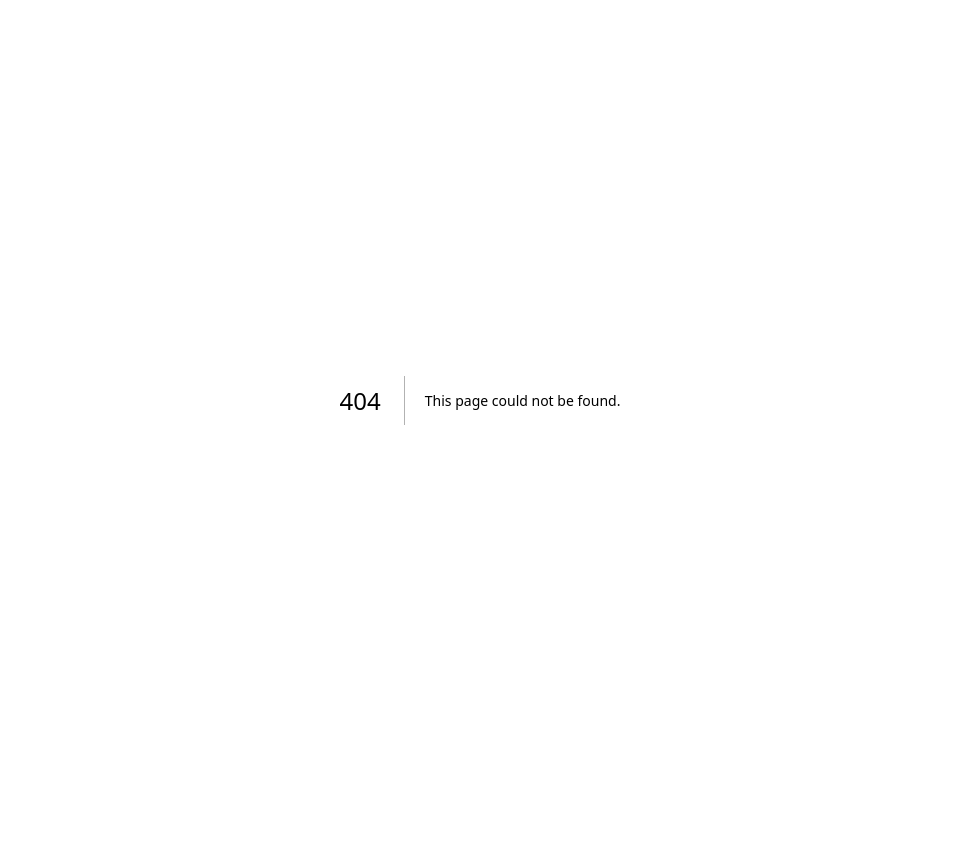
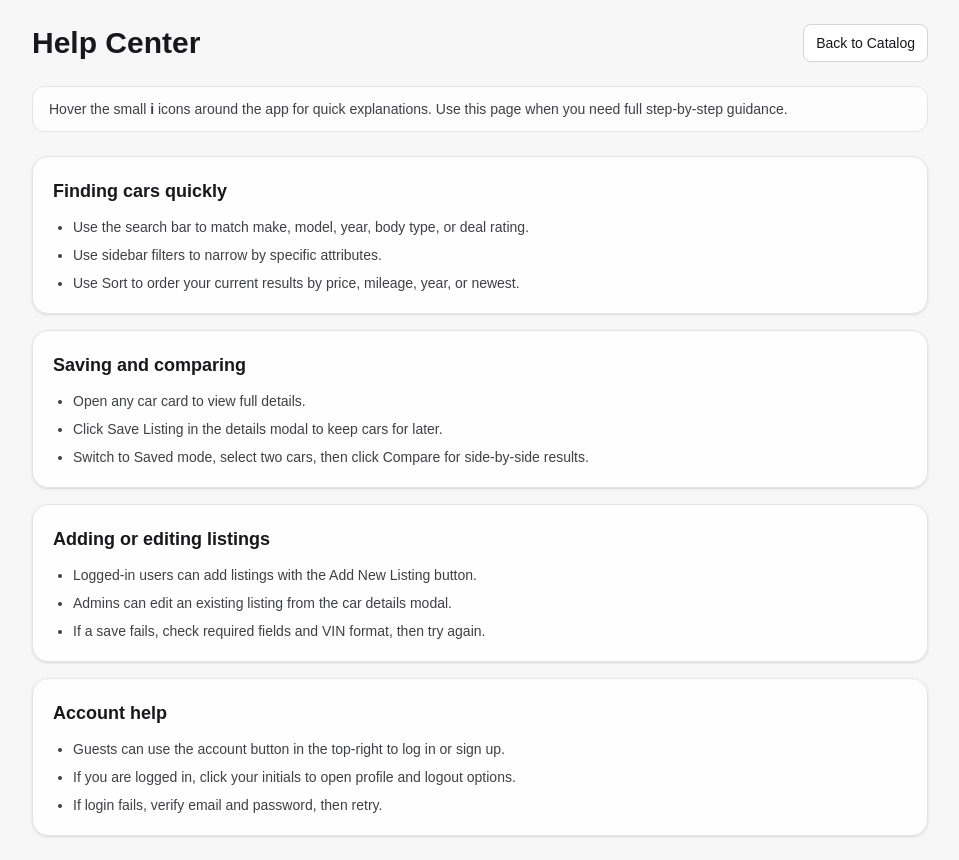
Before and after one commit to ConnorGodden/SyntaxSurgeon-CarCatalog, a Next.js app: page /help in a window 1280 px wide. Before the commit this address had no page. Shown: the whole page, without its empty margins (160-1119 px from the left). Before the commit the page ends 800 px from the top, so only its background shows below. Built offline with nearby package versions, Linux system fonts and the light colour scheme.

Commit message:
Improve user help UX with contextual tooltips and help page

```diff
--- a/app/components/CarCatalog.tsx
+++ b/app/components/CarCatalog.tsx
@@ -21,6 +21,7 @@ import AddListingForm from "./AddListingForm";
 import UserBox from "./UserBox";
 import CarCompareModal from "./CarCompareModal";
 import CarDetailsModal from "./CarDetailsModal";
+import InfoTooltip from "./InfoTooltip";
 
 const getSavedListingsKey = (userId: string | null) =>
   userId ? `saved_listings_v1_${userId}` : "saved_listings_v1_guest";
@@ -814,6 +815,12 @@ export default function CarCatalog({ currentUser }: { currentUser: SessionUser |
             )}
 
             <div className="flex items-center gap-3 self-start md:self-auto">
+              <Link
+                href="/help"
+                className="inline-flex items-center rounded-lg border border-zinc-200 bg-white px-3 py-2 text-sm font-medium text-zinc-700 transition hover:bg-zinc-50 dark:border-zinc-800 dark:bg-zinc-900 dark:text-zinc-200 dark:hover:bg-zinc-800"
+              >
+                Help
+              </Link>
               {showingCarsInterface && isLoggedIn && (
                 <button
                   type="button"
@@ -882,6 +889,14 @@ export default function CarCatalog({ currentUser }: { currentUser: SessionUser |
 
           {showingCarsInterface ? (
             <>
+              <div className="flex items-center gap-2 text-xs font-semibold uppercase tracking-[0.22em] text-zinc-500">
+                <span>Browse Controls</span>
+                <InfoTooltip
+                  text="Search and filter together for best results. Use Saved mode to manage favorites and compare two cars side by side."
+                  label="Browse controls help"
+                  align="left"
+                />
+              </div>
               <div className="flex flex-col gap-3 md:flex-row md:items-center md:justify-between md:gap-4">
                 <input
                   type="text"
@@ -1024,9 +1039,16 @@ export default function CarCatalog({ currentUser }: { currentUser: SessionUser |
                 <div className="rounded-2xl border border-emerald-200 bg-linear-to-r from-emerald-50 via-white to-sky-50 px-4 py-4 shadow-sm dark:border-emerald-900/40 dark:from-emerald-950/20 dark:via-zinc-900/80 dark:to-sky-950/20">
                   <div className="flex flex-col gap-2 md:flex-row md:items-center md:justify-between">
                     <div>
-                      <p className="text-xs font-semibold uppercase tracking-[0.24em] text-emerald-700 dark:text-emerald-300">
-                        Compare Saved Cars
-                      </p>
+                      <div className="flex items-center gap-2">
+                        <p className="text-xs font-semibold uppercase tracking-[0.24em] text-emerald-700 dark:text-emerald-300">
+                          Compare Saved Cars
+                        </p>
+                        <InfoTooltip
+                          text="Comparison works only in Saved mode. Select two saved cars, then click Compare to see side-by-side winners."
+                          label="How compare works"
+                          align="left"
+                        />
+                      </div>
                       <p className="mt-1 text-sm text-zinc-700 dark:text-zinc-200">
                         Select exactly two saved cars to open a side-by-side comparison with highlighted winners.
                       </p>
--- /dev/null
+++ b/app/components/InfoTooltip.tsx
@@ -0,0 +1,37 @@
+type InfoTooltipProps = {
+  text: string;
+  label?: string;
+  className?: string;
+  align?: "center" | "left" | "right";
+};
+
+export default function InfoTooltip({
+  text,
+  label = "More info",
+  className = "",
+  align = "center",
+}: InfoTooltipProps) {
+  const alignmentClass =
+    align === "left"
+      ? "left-0 translate-x-0"
+      : align === "right"
+        ? "right-0 left-auto translate-x-0"
+        : "left-1/2 -translate-x-1/2";
+
+  return (
+    <span className={`group relative inline-flex ${className}`}>
+      <button
+        type="button"
+        aria-label={label}
+        className="inline-flex h-5 w-5 items-center justify-center rounded-full bg-zinc-100 text-[11px] font-semibold text-zinc-500 transition hover:bg-zinc-200 hover:text-zinc-700 focus:outline-none focus-visible:ring-2 focus-visible:ring-zinc-400 dark:bg-zinc-800 dark:text-zinc-300 dark:hover:bg-zinc-700 dark:hover:text-zinc-100 dark:focus-visible:ring-zinc-600"
+      >
+        ?
+      </button>
+      <span
+        className={`pointer-events-none absolute top-[calc(100%+0.5rem)] z-40 w-64 rounded-xl border border-zinc-200 bg-white px-3 py-2 text-xs font-medium leading-relaxed text-zinc-700 opacity-0 shadow-lg transition duration-150 group-hover:opacity-100 group-focus-within:opacity-100 dark:border-zinc-700 dark:bg-zinc-900 dark:text-zinc-200 ${alignmentClass}`}
+      >
+        {text}
+      </span>
+    </span>
+  );
+}
--- /dev/null
+++ b/app/help/page.tsx
@@ -0,0 +1,75 @@
+import Link from "next/link";
+
+const sections = [
+  {
+    title: "Finding cars quickly",
+    points: [
+      "Use the search bar to match make, model, year, body type, or deal rating.",
+      "Use sidebar filters to narrow by specific attributes.",
+      "Use Sort to order your current results by price, mileage, year, or newest.",
+    ],
+  },
+  {
+    title: "Saving and comparing",
+    points: [
+      "Open any car card to view full details.",
+      "Click Save Listing in the details modal to keep cars for later.",
+      "Switch to Saved mode, select two cars, then click Compare for side-by-side results.",
+    ],
+  },
+  {
+    title: "Adding or editing listings",
+    points: [
+      "Logged-in users can add listings with the Add New Listing button.",
+      "Admins can edit an existing listing from the car details modal.",
+      "If a save fails, check required fields and VIN format, then try again.",
+    ],
+  },
+  {
+    title: "Account help",
+    points: [
+      "Guests can use the account button in the top-right to log in or sign up.",
+      "If you are logged in, click your initials to open profile and logout options.",
+      "If login fails, verify email and password, then retry.",
+    ],
+  },
+];
+
+export default function HelpPage() {
+  return (
+    <main className="min-h-screen bg-zinc-100/70 p-6 text-zinc-900 dark:bg-zinc-950 dark:text-zinc-100">
+      <div className="mx-auto max-w-4xl">
+        <div className="mb-6 flex items-center justify-between">
+          <h1 className="text-3xl font-bold">Help Center</h1>
+          <Link
+            href="/catalog"
+            className="rounded-lg border border-zinc-300 bg-white px-3 py-2 text-sm font-medium hover:bg-zinc-50 dark:border-zinc-700 dark:bg-zinc-900 dark:hover:bg-zinc-800"
+          >
+            Back to Catalog
+          </Link>
+        </div>
+
+        <p className="mb-6 rounded-xl border border-zinc-200 bg-white/80 px-4 py-3 text-sm text-zinc-700 dark:border-zinc-800 dark:bg-zinc-900/70 dark:text-zinc-300">
+          Hover the small <strong>i</strong> icons around the app for quick explanations. Use this page when you need full
+          step-by-step guidance.
+        </p>
+
+        <div className="space-y-4">
+          {sections.map((section) => (
+            <section
+              key={section.title}
+              className="rounded-2xl border border-zinc-200 bg-white/90 p-5 shadow-sm dark:border-zinc-800 dark:bg-zinc-900/70"
+            >
+              <h2 className="text-lg font-semibold">{section.title}</h2>
+              <ul className="mt-3 list-disc space-y-2 pl-5 text-sm text-zinc-700 dark:text-zinc-300">
+                {section.points.map((point) => (
+                  <li key={point}>{point}</li>
+                ))}
+              </ul>
+            </section>
+          ))}
+        </div>
+      </div>
+    </main>
+  );
+}
```
Also changed, not shown: 1 other file (tests, documents, lock files or other folders).
